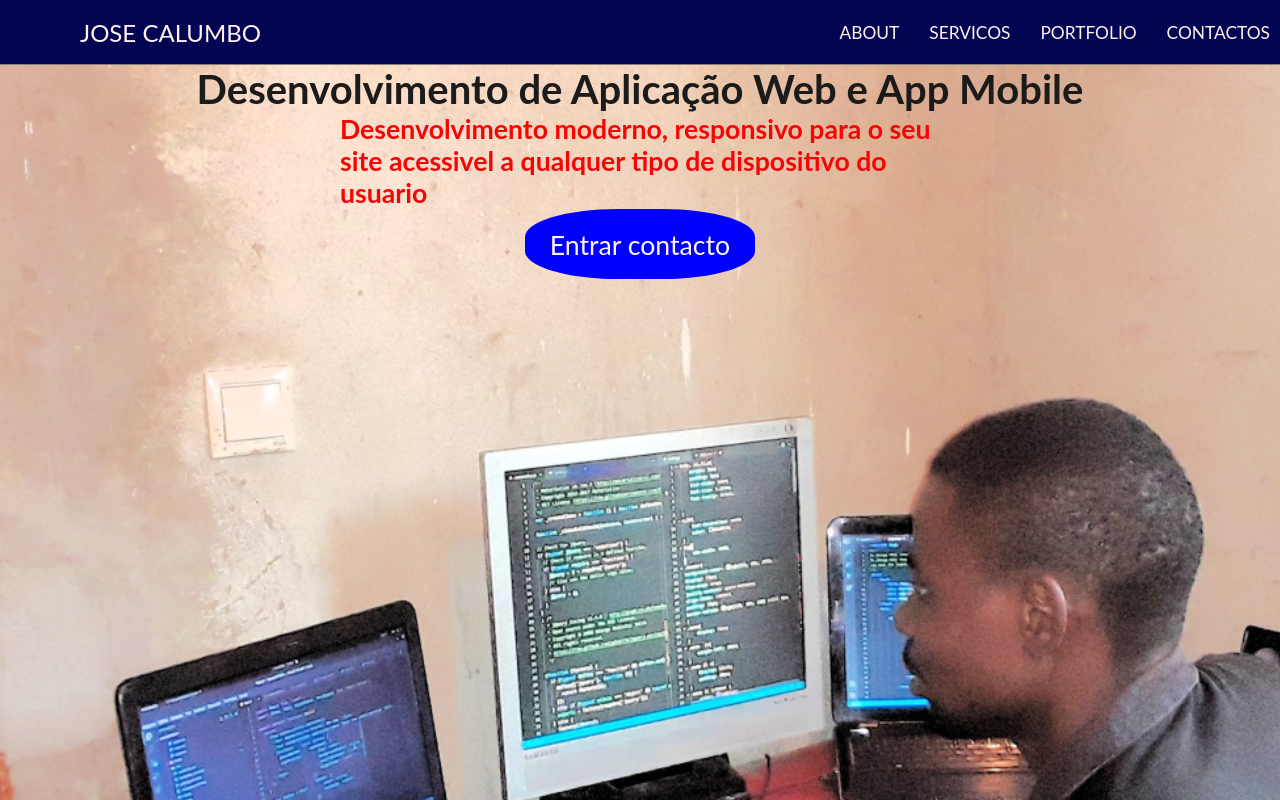
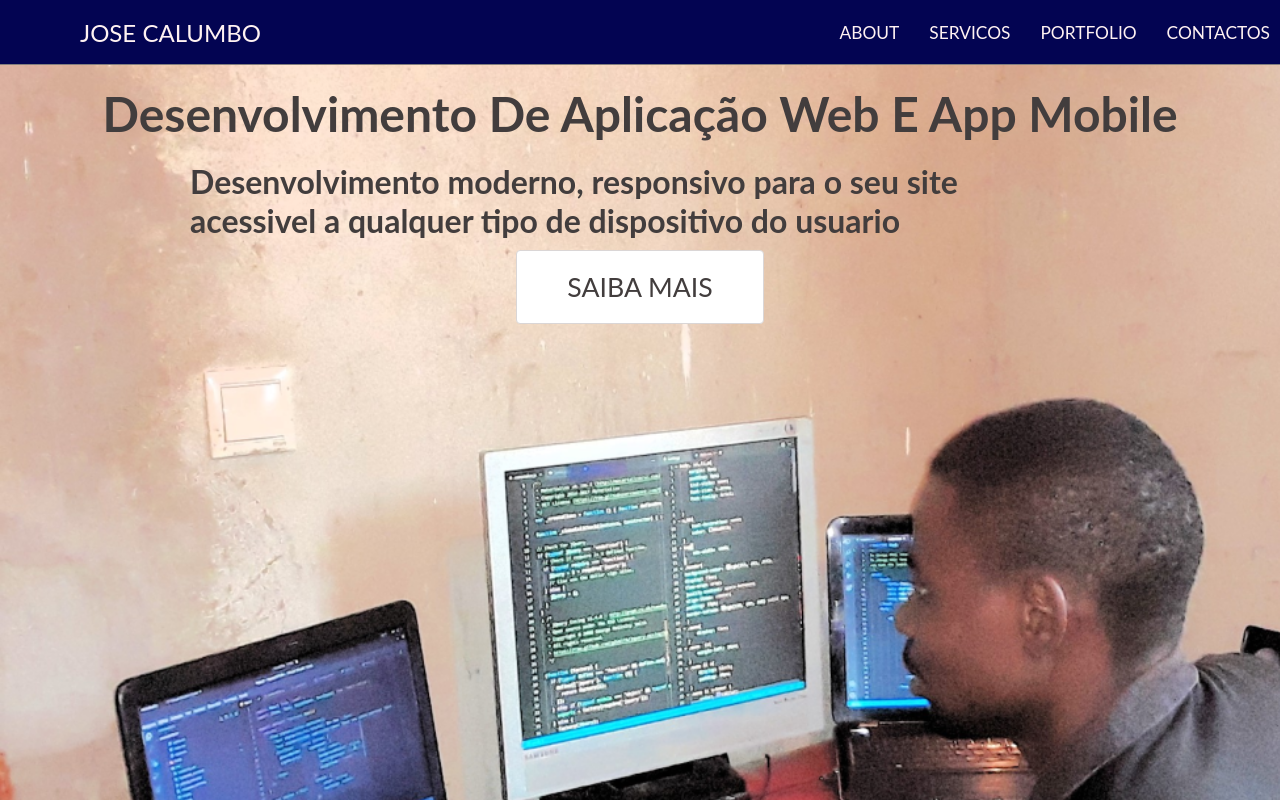
Before and after one commit to JoseCalumbo/my-portfolio, a plain HTML site: page index.html in a window 1280 px wide. Shown: the top 800 px of the page. Drawn offline with Linux system fonts and the light colour scheme.

Commit message:
hero css
pequenos ajustes de estilo

```diff
--- a/assets/css/main.css
+++ b/assets/css/main.css
@@ -17,6 +17,7 @@ body, ul, li, p{
 a{
     color: rgb(255, 242, 242);
     text-decoration: none;
+    cursor: pointer;
 
 }
 
--- a/assets/css/style.css
+++ b/assets/css/style.css
@@ -46,30 +46,37 @@ footer {
     min-height: 125vh;
     background-size: cover;
     color: rgb(12, 14, 160);
-    justify-items: center;
+    justify-content: start;
+    align-items: center;
+    display: flex;
+    flex-direction: column;
 }
 
 .hero h1{
-    font-size: 30pt;
-    color: rgb(27, 27, 27);
+    font-size: 3rem;
+    color: rgb(66, 61, 61);
+    margin:20px;
+    text-transform: capitalize;
 }
 
 .hero h3{
-    width: 600px;
-    font-size: 20pt;
-    color: rgb(245, 6, 6);
+    width: 900px;
+    font-size: 2rem;
+    color: rgb(66, 61, 61);
+    margin-bottom: 10px;
 }
 
-.hero div{
-    text-align: center;
-    height: 70px;
-    width: 230px;
-    border-radius: 40%;
-    padding: 20px;
-    background-color: blue;
+.hero a{
+    border-radius: 4px;
+    border: rgb(218, 214, 214) solid 0.5px;
+    padding: 20px 50px;
+    background-color: rgb(255, 255, 255);
     font-size: 20pt;
-    color: rgb(255, 255, 255);
+    color: rgb(66, 61, 61);
+    text-transform: uppercase;
 }
+
+.hero a:hover{color: rgb(234, 0, 255);}
 
 #protfolio{
     background-color: rgb(143, 143, 143);
--- a/index.html
+++ b/index.html
@@ -32,11 +32,7 @@
                 <h3>Desenvolvimento moderno, responsivo para o seu site
                     acessivel a qualquer tipo de dispositivo do usuario
                 </h3>
-                <div>
-                     <a href="http://">Entrar contacto</a>
-                    </div>
-
-
+                <a href="http://">saiba mais</a>
             </section>
 
             <section>
```
